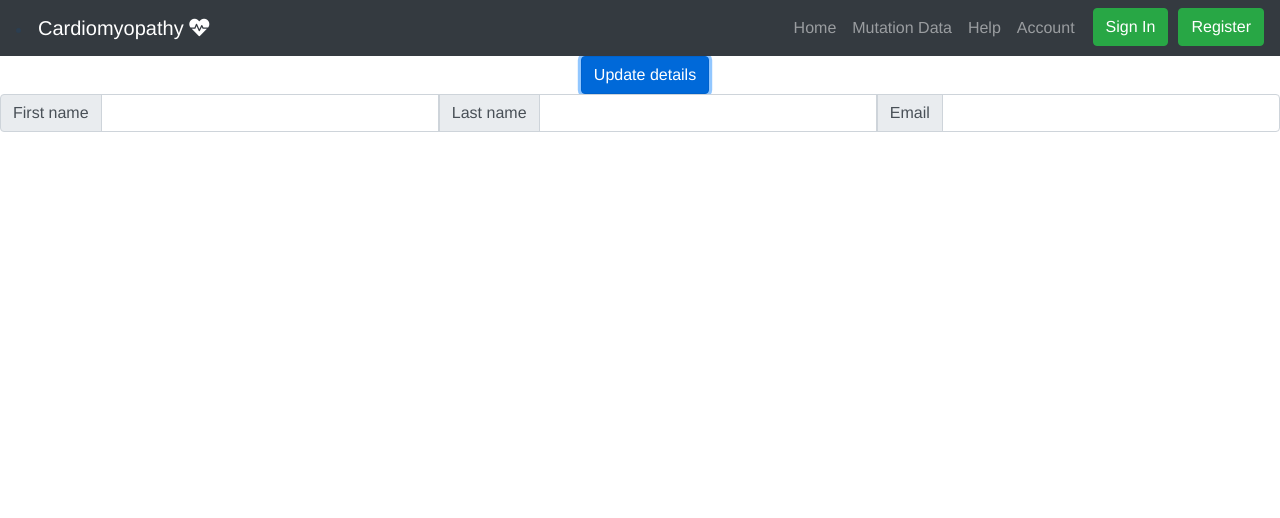
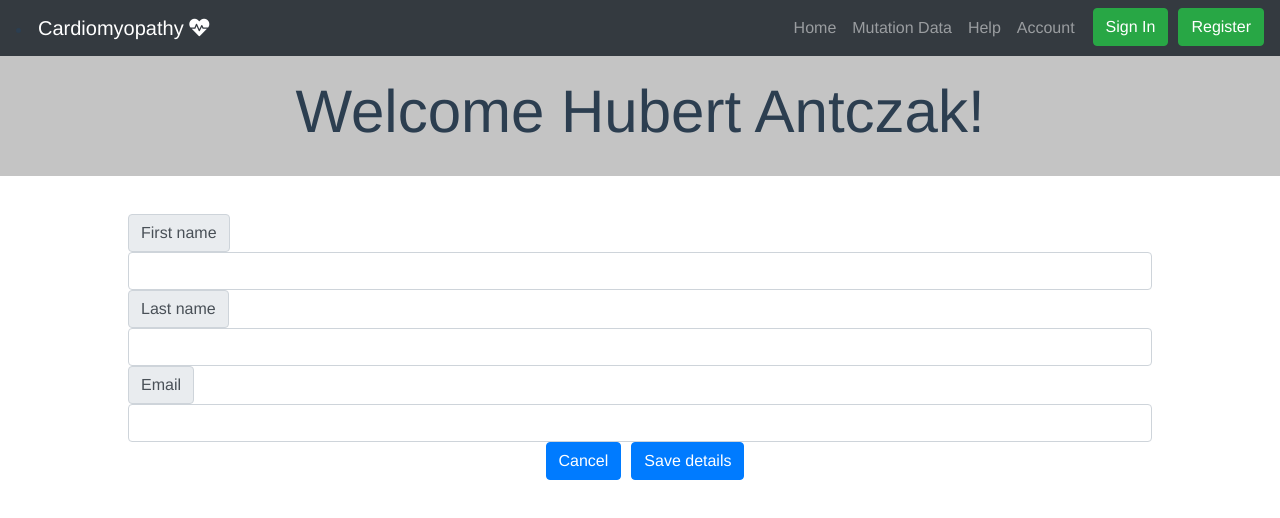
Before and after one commit to FaizanK001/uni-project, a Vue app: page /account in a window 1280 px wide. Both pictures are taken after a click on the button "Update details". Shown: the top 518 px of the page. Built offline with nearby package versions, Linux system fonts and the light colour scheme.

Commit message:
Added styling to account components, added functionality - can choose to update/display details

```diff
--- a/src/components/Profile.vue
+++ b/src/components/ProfileDetails.vue
@@ -14,6 +14,12 @@
 export default {
     name: "Profile",
 
+    props: [
+        "firstname",
+        "lastname",
+        "email"
+    ],
+
     setup () {
         return {};
     }
--- a/src/components/ProfileUpdate.vue
+++ b/src/components/ProfileUpdate.vue
@@ -1,5 +1,5 @@
 <template>
-    <div class="input-group">
+    <div class="d-flex flex-column">
     <div class="input-group-prepend">
         <span class="input-group-text">First name</span>
     </div>
--- a/src/views/Account.vue
+++ b/src/views/Account.vue
@@ -1,29 +1,41 @@
 <template>
   <div class="account">
 
-    <!-- User profile display -->
-    <profile v-if="updateCheck === false"></profile>
-    <button type="button" class="btn btn-primary" @click="updateProfile()">Update details</button>
+    <div class="d-flex align-items-center justify-content-center welcome-box">
+      <h1 class="welcome-text">Welcome {{ firstname }} {{ lastname }}! </h1>
+    </div>
 
-    <!-- Profile update display -->
-    <profile-update v-if="updateCheck === true"></profile-update>
+    <div class="display-box justify-content-center">
+      <!-- User profile display -->
+      <div v-if="updateCheck === false">
+        <profile-details></profile-details>
+        <button type="button" class="btn btn-primary" @click="updateProfile()">Update details</button>
+      </div>
+
+      <!-- Profile update display -->
+      <div v-if="updateCheck === true">
+        <profile-update></profile-update>
+        <button type="button" class="btn btn-primary" @click="updateProfile()">Cancel</button>
+        <button type="button" class="btn btn-primary" @click="updateProfile()">Save details</button>
+      </div>
+    </div>
   </div>
 </template>
 
 <script>
 // @ is an alias to /src
 import {ref} from "vue";
-import Profile from '../components/Profile.vue';
+import ProfileDetails from '../components/ProfileDetails.vue';
 import ProfileUpdate from '../components/ProfileUpdate.vue'
 
 export default {
   name: "Account",
-  components: { Profile, ProfileUpdate },
+  components: { ProfileDetails, ProfileUpdate },
 
   setup() {
-    const firstname = ref("");
-    const lastname = ref("");
-    const email = ref("");
+    const firstname = ref("Hubert");
+    const lastname = ref("Antczak");
+    const email = ref("hubant@gmail.com");
     const updateCheck = ref(false);
 
     function updateProfile() {
@@ -34,3 +46,22 @@ export default {
   },
 }
 </script>
+
+<style>
+
+.welcome-box {
+  height: 15vh;
+  background-color: #c4c4c4;
+}
+
+.welcome-text {
+  font-size: 60px;
+}
+
+.display-box {
+  margin-top: 3%;
+  margin-left: 10%;
+  margin-right: 10%;
+}
+
+</style>
```
